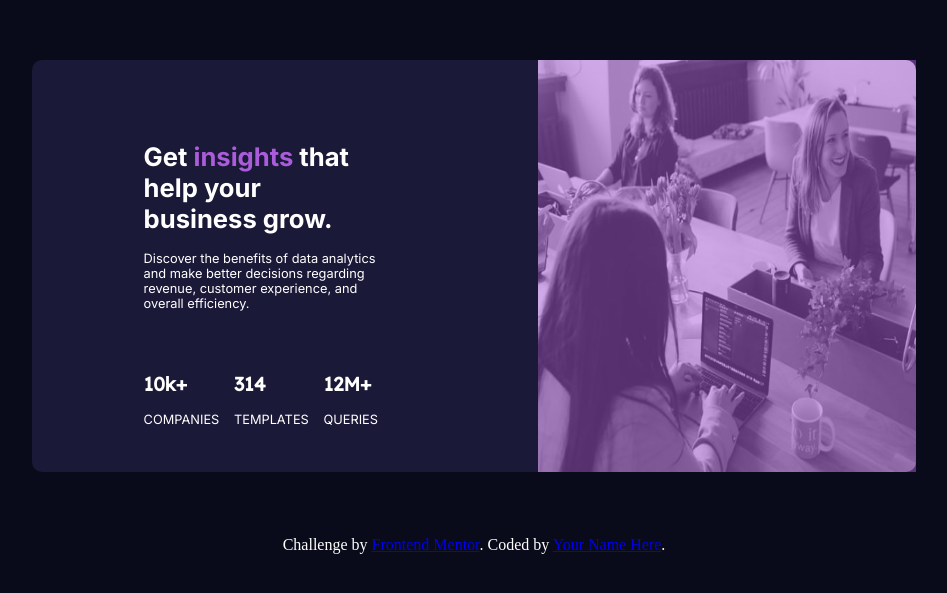
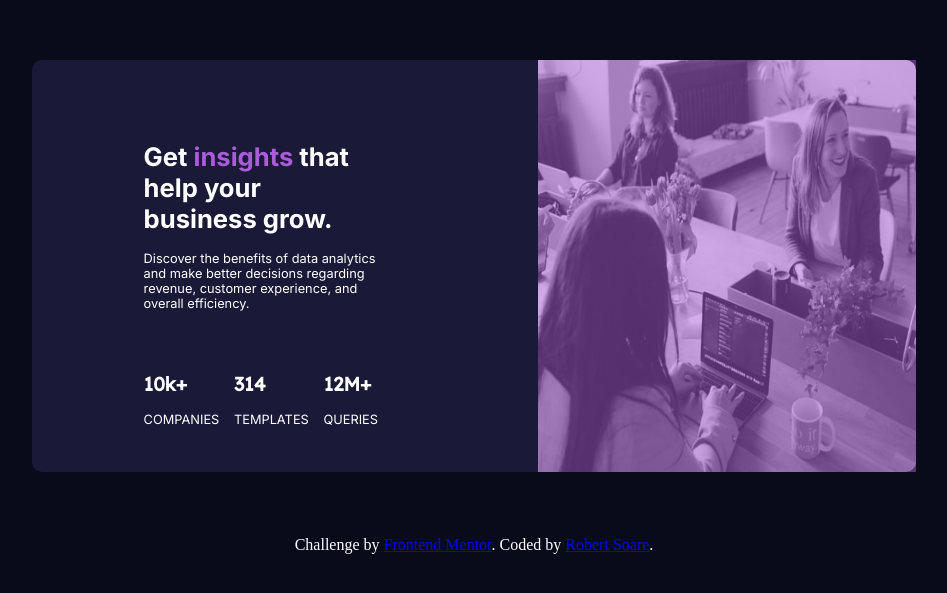
Before and after one commit to RobertSoare9/Statspreviewcard, a plain HTML site: page index.html in a window 1280 px wide. Shown: the part 133-726 px from the top of the page, without its empty margins (166-1113 px from the left). Drawn offline with Linux system fonts and the light colour scheme.

Commit message:
Readme file changes
Added my name into the footer and edited the readme file

```diff
--- a/index.html
+++ b/index.html
@@ -46,7 +46,7 @@
 </div>
   <div class="attribution">
     Challenge by <a href="https://www.frontendmentor.io?ref=challenge" target="_blank">Frontend Mentor</a>.
-    Coded by <a href="#">Your Name Here</a>.
+    Coded by <a href="#">Robert Soare</a>.
   </div>
 </body>
 </html>
```
Also changed, not shown: 2 other files.
